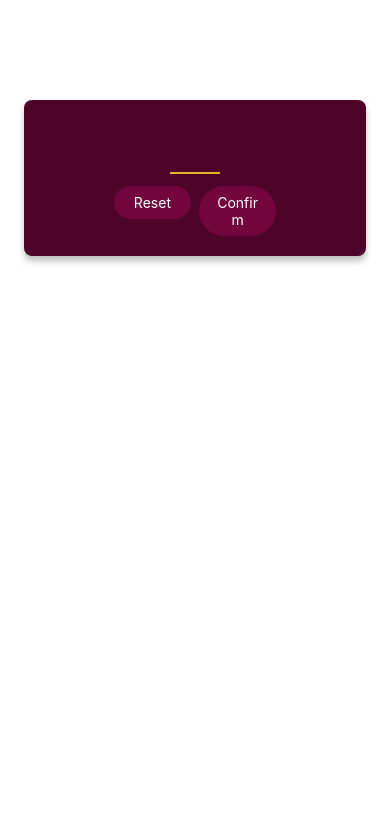
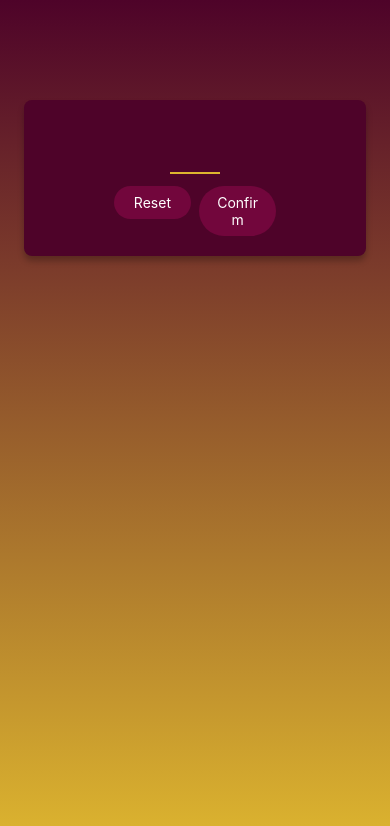
Before and after one commit to Emily-Cathleen/NumberGuess, a React Native app: screen / in a window 390 px wide. Shown: the top 826 px of the page. Built offline with nearby package versions, Linux system fonts and the light colour scheme.

Commit message:
Linear Gradient fixed.

```diff
--- a/App.js
+++ b/App.js
@@ -5,7 +5,7 @@ import StartGameScreen from "./screens/StartGameScreen";
 
 export default function App() {
   return (
-    <LinearGradient colors={[ '#34e0329', '#ddb52f' ]} style={styles.screen}>
+    <LinearGradient colors={[ '#4e0329', '#ddb52f' ]} style={styles.screen}>
       <StartGameScreen />
       </LinearGradient>
 
```
